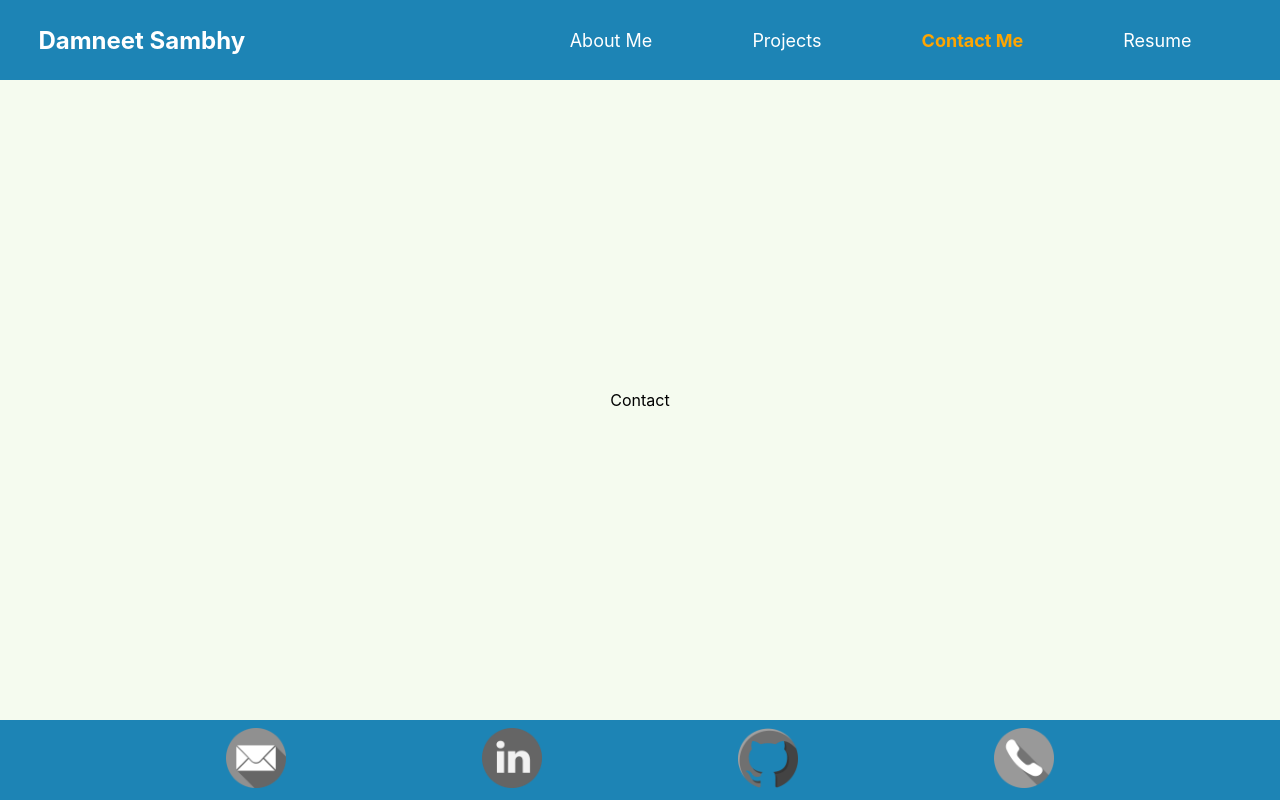
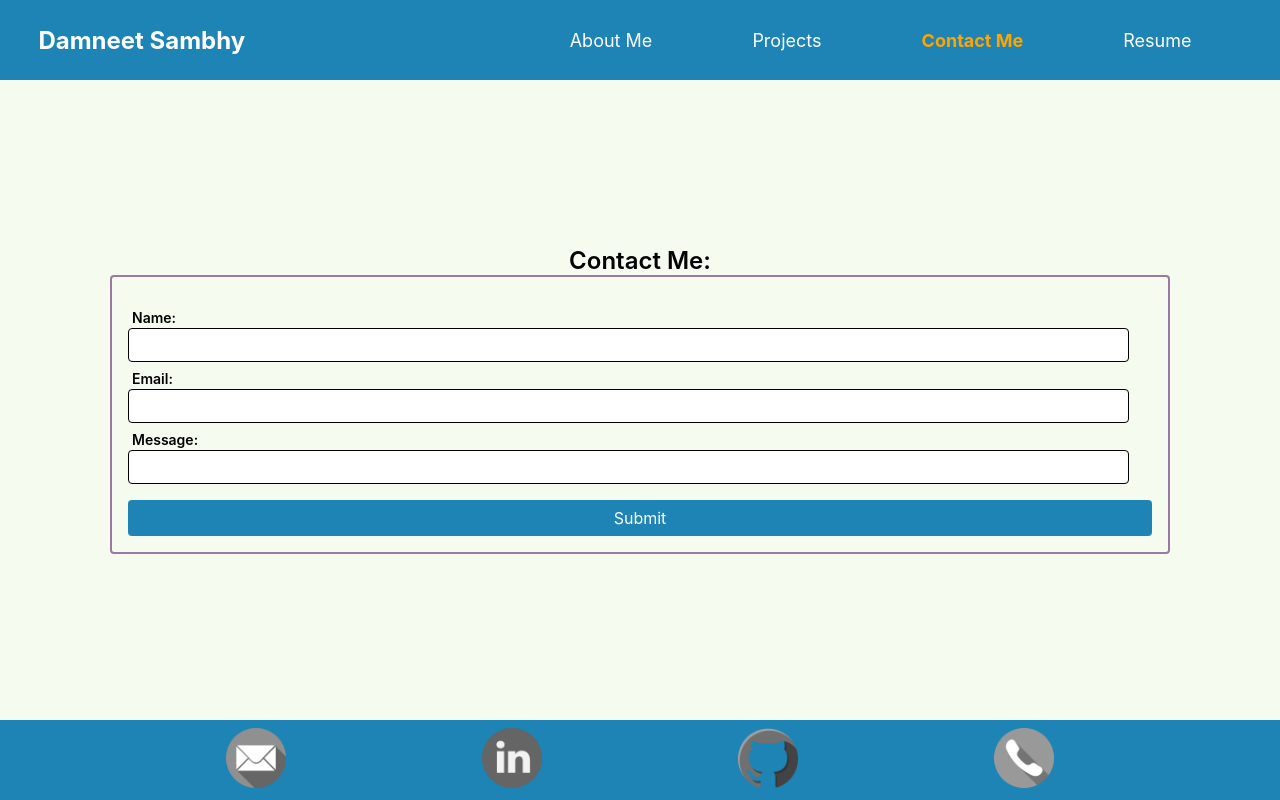
Before and after one commit to daman29/react-portfolio, a React (Create React App) app: page / in a window 1280 px wide. Both pictures are taken after a click on the link "Contact Me". Built offline with nearby package versions, Linux system fonts and the light colour scheme.

Commit message:
added contact form with reused styled components

```diff
--- a/src/pages/Contact.js
+++ b/src/pages/Contact.js
@@ -1,3 +1,104 @@
+import React, {  useState } from "react";
+import { ContentContainer } from "../styles/PageStyle";
+import {
+  SButton,
+  SForm,
+  SFormControl,
+  SFormTitle,
+  SInput,
+  SLabel,
+} from "../styles/FormStyle";
+
+import { validateEmail } from "../utils/helpers";
+
 export function Contact() {
-    return <p>Contact</p>
+  const [email, setEmail] = useState("");
+  const [userName, setUserName] = useState("");
+  const [message, setMessage] = useState("");
+  const [errorMessage, setErrorMessage] = useState("");
+
+
+  const handleInputChange = (e) => {
+    // Getting the value and name of the input which triggered the change
+    const { target } = e;
+    const inputType = target.name;
+    const inputValue = target.value;
+
+    // Based on the input type, we set the state of either email, username, and message
+    if (inputType === "email") {
+      setEmail(inputValue);
+      if (!validateEmail(email)) {
+        setErrorMessage("Email is invalid");
+      }else{
+        setErrorMessage("")
+      }
+    } else if (inputType === "userName") {
+      setUserName(inputValue);
+    } else {
+      setMessage(inputValue);
+    }
+  };
+
+  const handleFormSubmit = (e) => {
+    // Preventing the default behavior of the form submit (which is to refresh the page)
+    e.preventDefault();
+
+    // First we check to see if the email is not valid or if the userName is empty. If so we set an error message to be displayed on the page.
+    if (!validateEmail(email)) {
+      setErrorMessage("Email is invalid");
+      // We want to exit out of this code block if something is wrong so that the user can correct it
+      return;
+      // Then we check to see if the message is not valid. If so, we set an error message regarding the message.
+    }
+    alert(`Form Submitted`);
+
+    // If everything goes according to plan, we want to clear out the input after a successful registration.
+    setUserName("");
+    setMessage("");
+    setEmail("");
+  };
+
+  return (
+    <ContentContainer>
+      <SFormTitle>Contact Me:</SFormTitle>
+
+      <SForm>
+        <SFormControl>
+          <SLabel>Name:</SLabel>
+          <SInput
+            value={userName}
+            name="userName"
+            onChange={handleInputChange}
+            type="text"
+          />
+        </SFormControl>
+        <SFormControl>
+          <SLabel>Email:</SLabel>
+          <SInput
+            value={email}
+            name="email"
+            onChange={handleInputChange}
+            type="email"
+          />
+        </SFormControl>
+        <SFormControl>
+          <SLabel>Message:</SLabel>
+          <SInput
+            value={message}
+            name="message"
+            onChange={handleInputChange}
+            type="text"
+          />
+        </SFormControl>
+        <SButton type="button" onClick={handleFormSubmit}>
+          Submit
+        </SButton>
+      </SForm>
+      {errorMessage && (
+        <div>
+          <p className="error-text">{errorMessage}</p>
+        </div>
+      )}
+    </ContentContainer>
+  );
 }
--- /dev/null
+++ b/src/styles/FormStyle.js
@@ -0,0 +1,77 @@
+import styled, { css } from "styled-components";
+import { Pallette } from "../assets/ColourPallette";
+
+const v = {
+    headerHeight: "60px",
+    smSpacing: `8px`,
+    mdSpacing: `16px`,
+    lgSpacing: `32px`,
+    xlSpacing: `48px`,
+    xxlSpacing: `64px`,
+    borderRadius: "4px",
+    boxShadow: `0 1px 1px rgba(0,0,0,0.15),
+    0 2px 2px rgba(0,0,0,0.15)`,
+};
+
+const btnReset = css`
+    font-family: inherit;
+    outline: none;
+    border: none;
+    background: none;
+    letter-spacing: inherit;
+    color: inherit;
+    font-size: inherit;
+    text-align: inherit;
+    padding: 0;
+`;
+
+export const SForm = styled.form`
+  width: 80%;
+  border: 2px solid ${Pallette.accent};
+  border-radius: ${v.borderRadius};
+  padding: ${v.mdSpacing};
+`;
+
+export const SFormTitle = styled.span`
+  font-size: 24px;
+  font-weight: 600;
+`;
+
+export const SFormControl = styled.div`
+  :first-of-type {
+    margin-top: ${v.mdSpacing};
+  }
+  :not(:last-of-type) {
+    margin-bottom: ${v.smSpacing};
+  }
+`;
+
+export const SLabel = styled.label`
+  display: block;
+  font-size: 14px;
+  font-weight: 600;
+  margin-left: 4px;
+  margin-bottom: calc(${v.smSpacing} / 4);
+`;
+
+export const SInput = styled.input`
+  outline: none;
+  border: 1px solid ${({ theme }) => theme.textFade};
+  width: 96%;
+  padding: ${v.smSpacing};
+  font-size: 14px;
+  border-radius: ${v.borderRadius};
+`;
+
+export const SButton = styled.button`
+  ${btnReset};
+  width: 100%;
+  background: ${Pallette.primary};
+  color: white;
+  padding: ${v.smSpacing};
+  display: flex;
+  justify-content: center;
+  border-radius: ${v.borderRadius};
+  margin-top: ${v.mdSpacing};
+  cursor: pointer;
+`;
--- /dev/null
+++ b/src/utils/helpers.js
@@ -0,0 +1,4 @@
+export function validateEmail(email) {
+  const re = /^(([^<>()[\]\\.,;:\s@"]+(\.[^<>()[\]\\.,;:\s@"]+)*)|(".+"))@((\[[0-9]{1,3}\.[0-9]{1,3}\.[0-9]{1,3}\.[0-9]{1,3}\])|(([a-zA-Z\-0-9]+\.)+[a-zA-Z]{2,}))$/;
+  return re.test(String(email).toLowerCase());
+}
```
Also changed, not shown: src/styles/PageStyle.js (line endings or trailing spaces).
